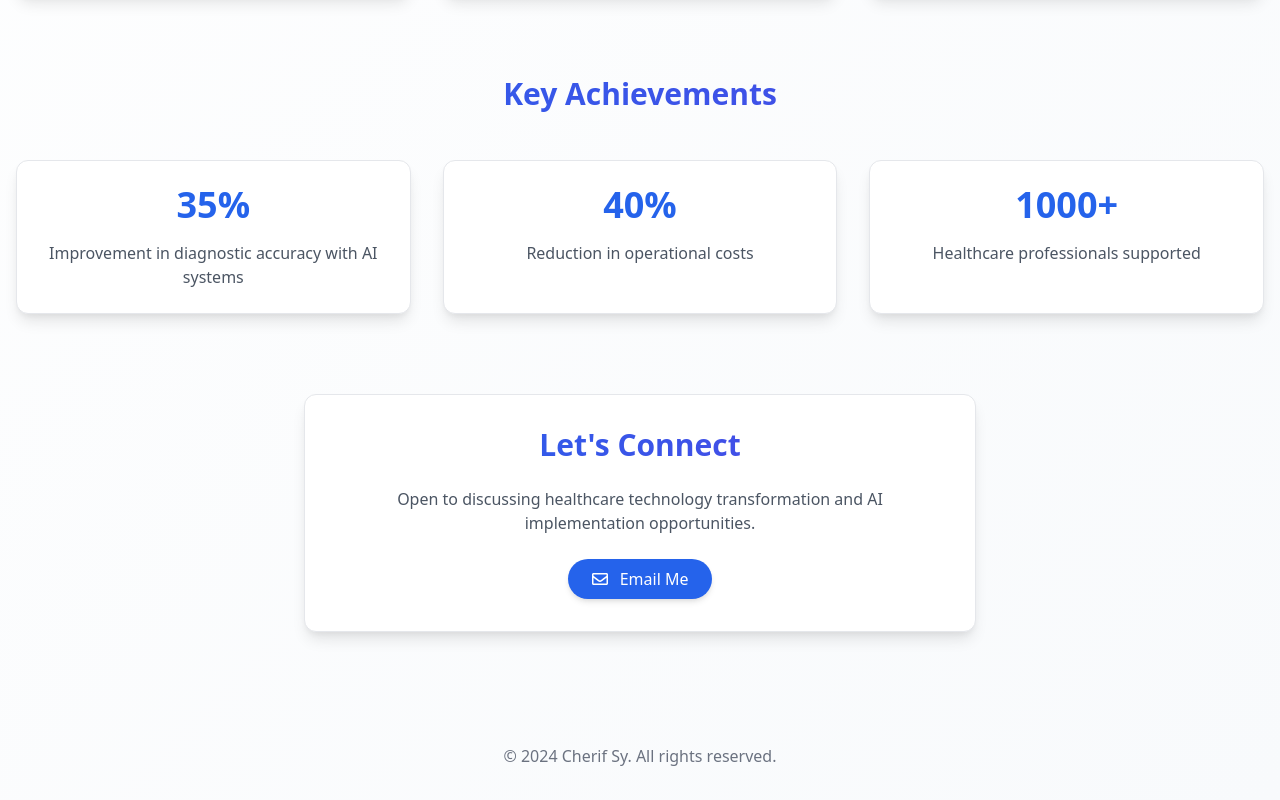
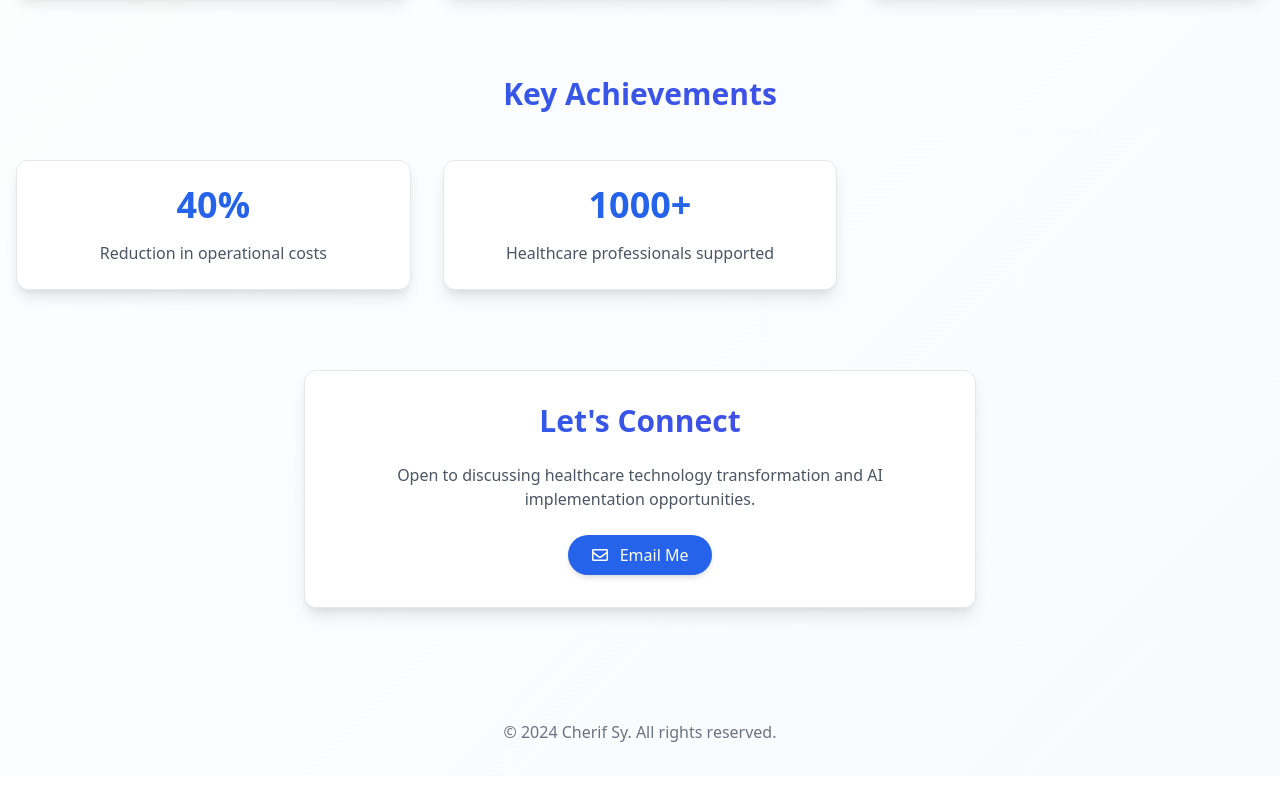
Before and after one commit to rifcheesy/cherifsy.github.io, a plain HTML site: page index.html in a window 1280 px wide. Shown: the part 884-1684 px from the top of the page. After the commit the page ends 1660 px from the top, so only its background shows below. Drawn offline with nearby package versions, Linux system fonts and the light colour scheme.

Commit message:
Update index.html

```diff
--- a/index.html
+++ b/index.html
@@ -140,10 +140,6 @@
             <h2 class="text-3xl font-bold text-center gradient-text mb-12">Key Achievements</h2>
             <div class="grid md:grid-cols-3 gap-8">
                 <div class="card achievement-card rounded-xl p-6 shadow-lg text-center">
-                    <div class="achievement-number text-4xl font-bold text-blue-600 mb-4">35%</div>
-                    <p class="text-gray-600">Improvement in diagnostic accuracy with AI systems</p>
-                </div>
-                <div class="card achievement-card rounded-xl p-6 shadow-lg text-center">
                     <div class="achievement-number text-4xl font-bold text-blue-600 mb-4">40%</div>
                     <p class="text-gray-600">Reduction in operational costs</p>
                 </div>
```
